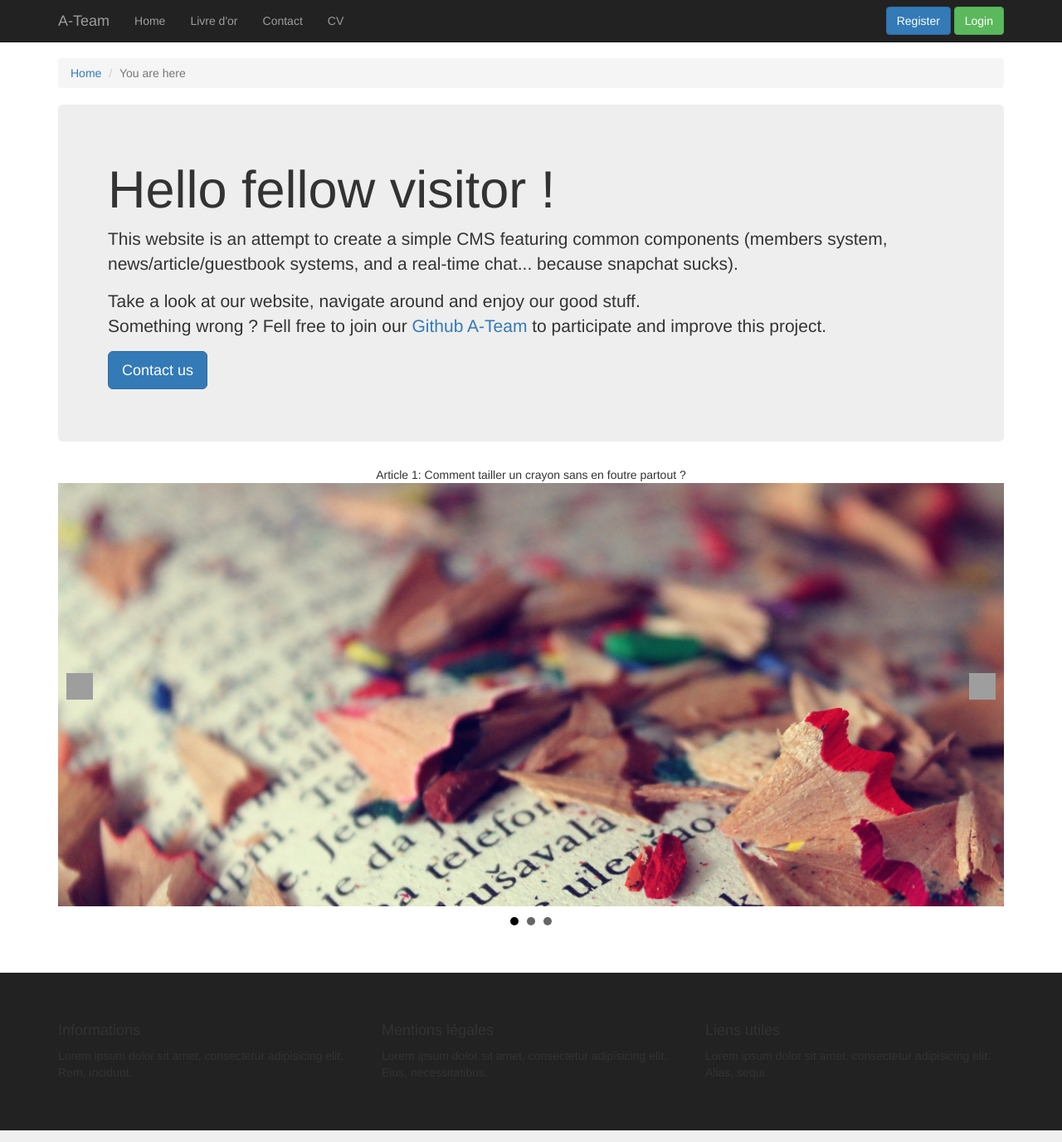
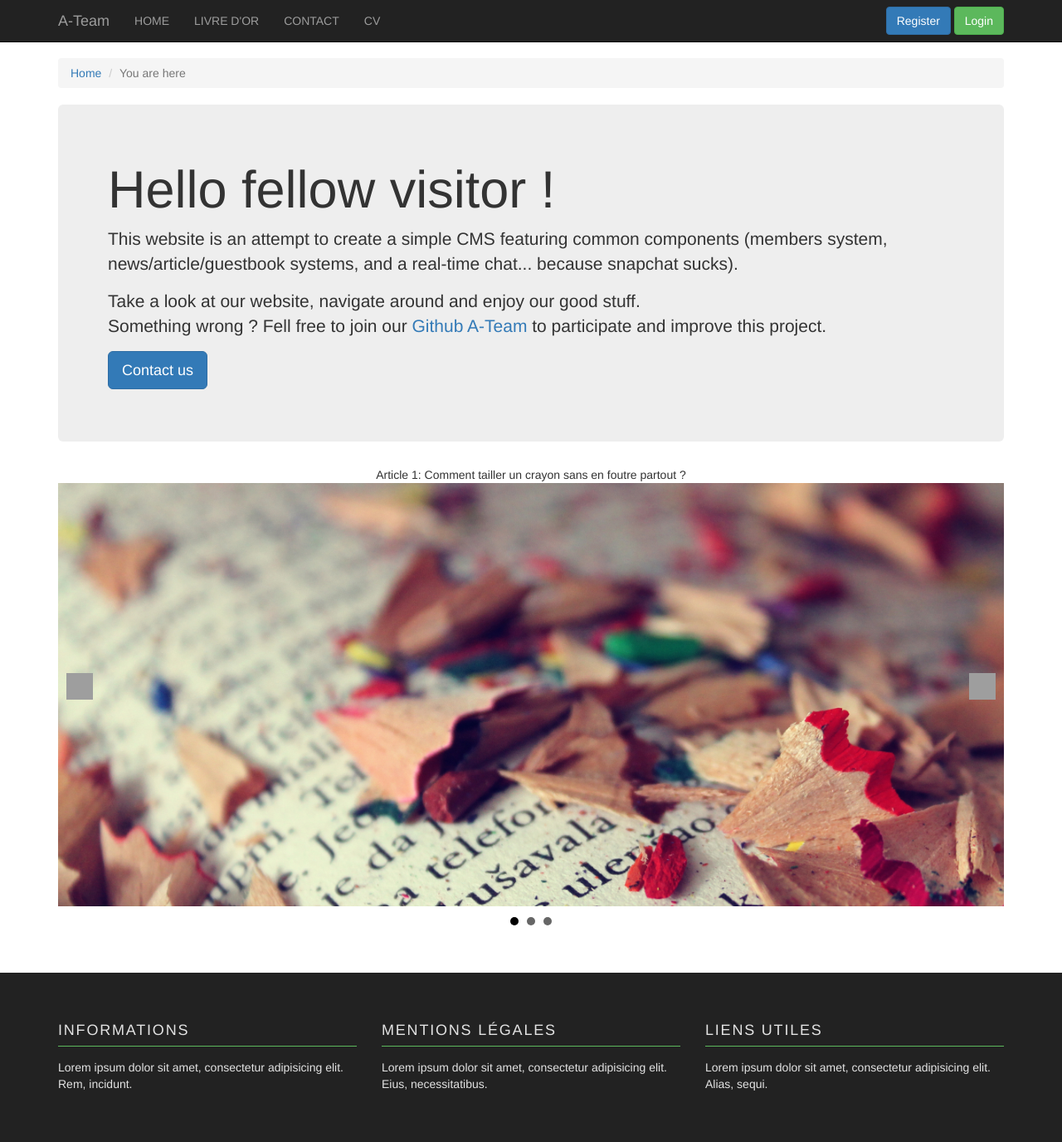
Before and after one commit to mr-am/tp_commun, a PHP site: page /Site/ in a window 1280 px wide. Shown: the whole page at 83% size. Run offline with PHP 8.4, Linux system fonts and the light colour scheme; grey boxes are pictures that could not be loaded.

Commit message:
Je blog dans le readme en même temps

```diff
--- a/style/style.css
+++ b/style/style.css
@@ -6,6 +6,14 @@ body {
 	background-color: #222222;
 	margin-top: 50px;
 	padding: 50px 0;
+	color: #E3E3E3;
+}
+
+.footer h4 {
+	letter-spacing: 0.1em;
+	padding-bottom: 8px;
+	margin-bottom: 15px;
+	border-bottom: 1px solid #5cb85c;
 }
 
 /*===================================
--- a/views/footer.phtml
+++ b/views/footer.phtml
@@ -3,15 +3,15 @@
 	<div class="container">
 		<div class="row">
 			<div class="col-md-4">
-				<h4>Informations</h4>
+				<h4 class="text-uppercase">Informations</h4>
 				<p>Lorem ipsum dolor sit amet, consectetur adipisicing elit. Rem, incidunt.</p>
 			</div>
 			<div class="col-md-4">
-				<h4>Mentions légales</h4>
+				<h4 class="text-uppercase">Mentions légales</h4>
 				<p>Lorem ipsum dolor sit amet, consectetur adipisicing elit. Eius, necessitatibus.</p>
 			</div>
 			<div class="col-md-4">
-				<h4>Liens utiles</h4>
+				<h4 class="text-uppercase">Liens utiles</h4>
 				<p>Lorem ipsum dolor sit amet, consectetur adipisicing elit. Alias, sequi.</p>
 			</div>
 		</div>
--- a/views/header.phtml
+++ b/views/header.phtml
@@ -13,7 +13,7 @@
 
     <!-- Collect the nav links, forms, and other content for toggling -->
     <div class="collapse navbar-collapse" id="bs-example-navbar-collapse-1">
-      <ul class="nav navbar-nav">
+      <ul class="nav navbar-nav text-uppercase">
 		<li><a href="index.php?page=home">Home</a></li>
 		<li><a href="index.php?page=livredor">Livre d'or</a></li>
 		<li><a href="index.php?page=contact">Contact</a></li>
```
Also changed, not shown: 1 other file.
